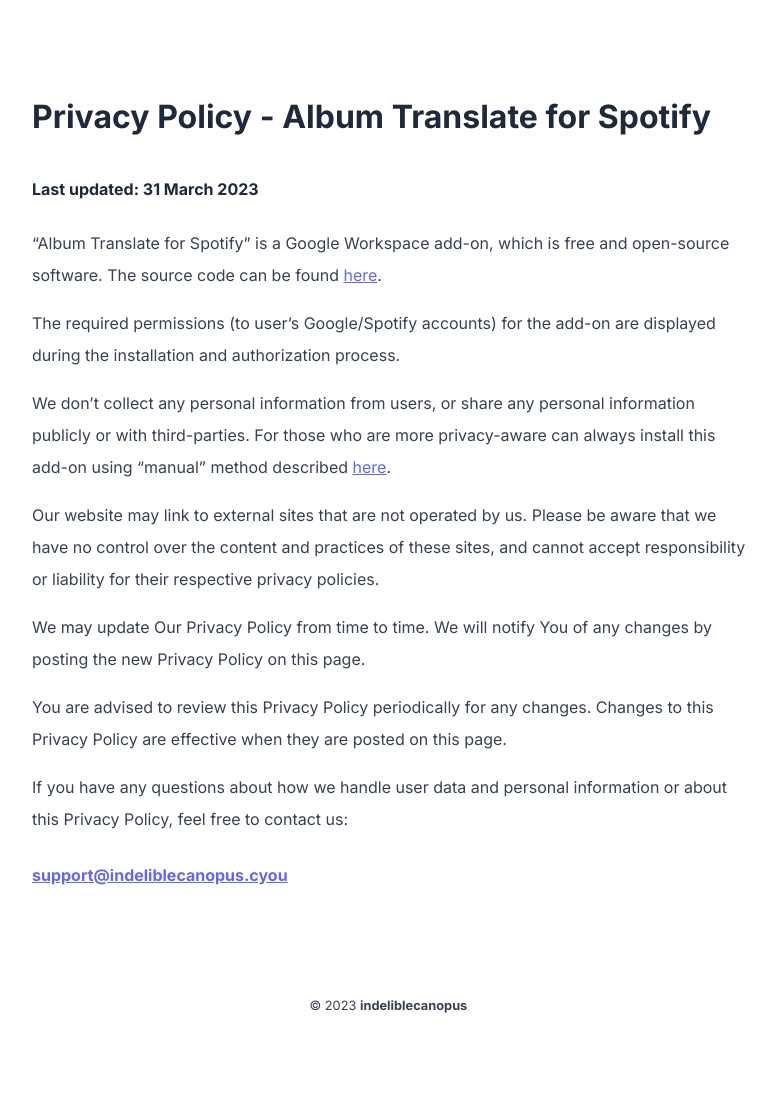
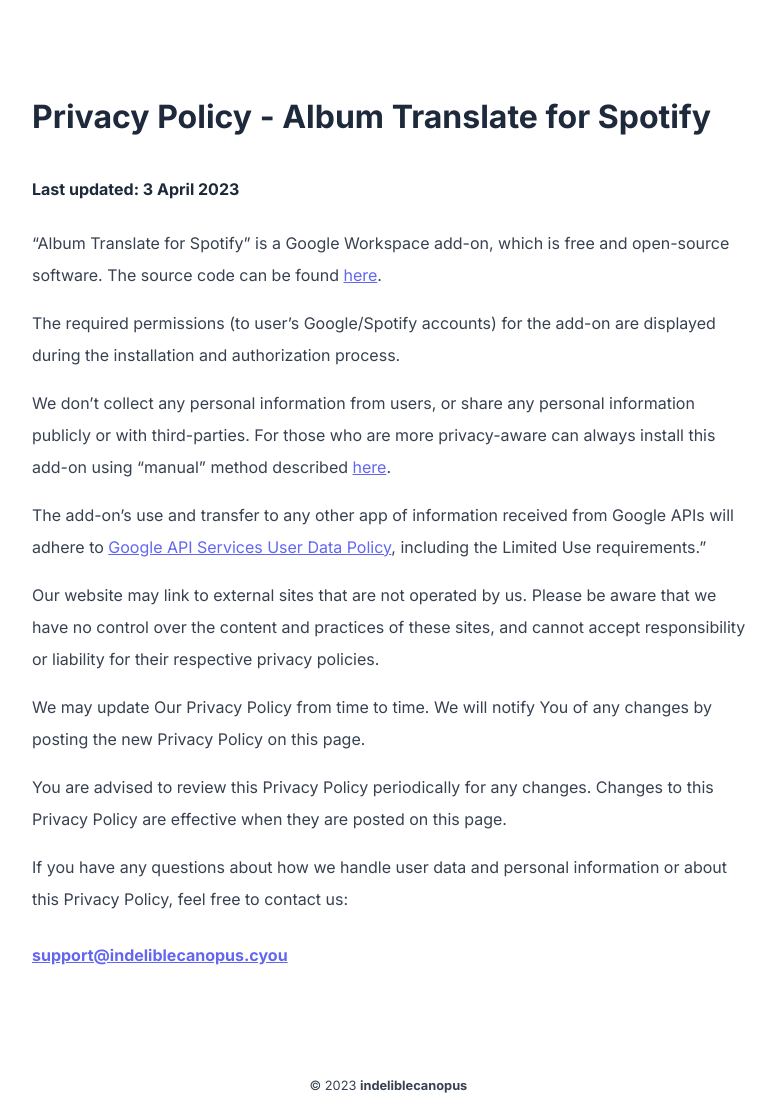
Before and after one commit to indeliblecanopus/indeliblecanopus.github.io, a Jekyll site: the page built from projects/album-translate-for-spotify/privacy-policy.md, in a window 1280 px wide. Shown: the whole page, without its empty margins (248-1024 px from the left). Built offline with Jekyll 4.4.1, drawn with Linux system fonts in a browser that asks for light colours; our own code applies the rules of GitHub Pages for plain Markdown files; before the commit the page ends 1032 px from its top, so only the background shows below that.

Commit message:
Update [PP1];

```diff
--- a/projects/album-translate-for-spotify/privacy-policy.md
+++ b/projects/album-translate-for-spotify/privacy-policy.md
@@ -5,13 +5,15 @@ robots: noindex
 
 # Privacy Policy - Album Translate for Spotify
 
-#### Last updated: 31 March 2023
+#### Last updated: 3 April 2023
 
 "Album Translate for Spotify" is a Google Workspace add-on, which is free and open-source software. The source code can be found [here](https://github.com/indeliblecanopus/album-translate-for-spotify){:target="_blank"}.
 
 The required permissions (to user's Google/Spotify accounts) for the add-on are displayed during the installation and authorization process.
 
 We don't collect any personal information from users, or share any personal information publicly or with third-parties. For those who are more privacy-aware can always install this add-on using "manual" method described [here](https://github.com/indeliblecanopus/album-translate-for-spotify#install-the-add-on){:target="_blank"}.
+
+The add-on's use and transfer to any other app of information received from Google APIs will adhere to [Google API Services User Data Policy](https://developers.google.com/terms/api-services-user-data-policy#additional_requirements_for_specific_api_scopes){:target="_blank"}, including the Limited Use requirements.”
 
 Our website may link to external sites that are not operated by us. Please be aware that we have no control over the content and practices of these sites, and cannot accept responsibility or liability for their respective privacy policies.
 
```
